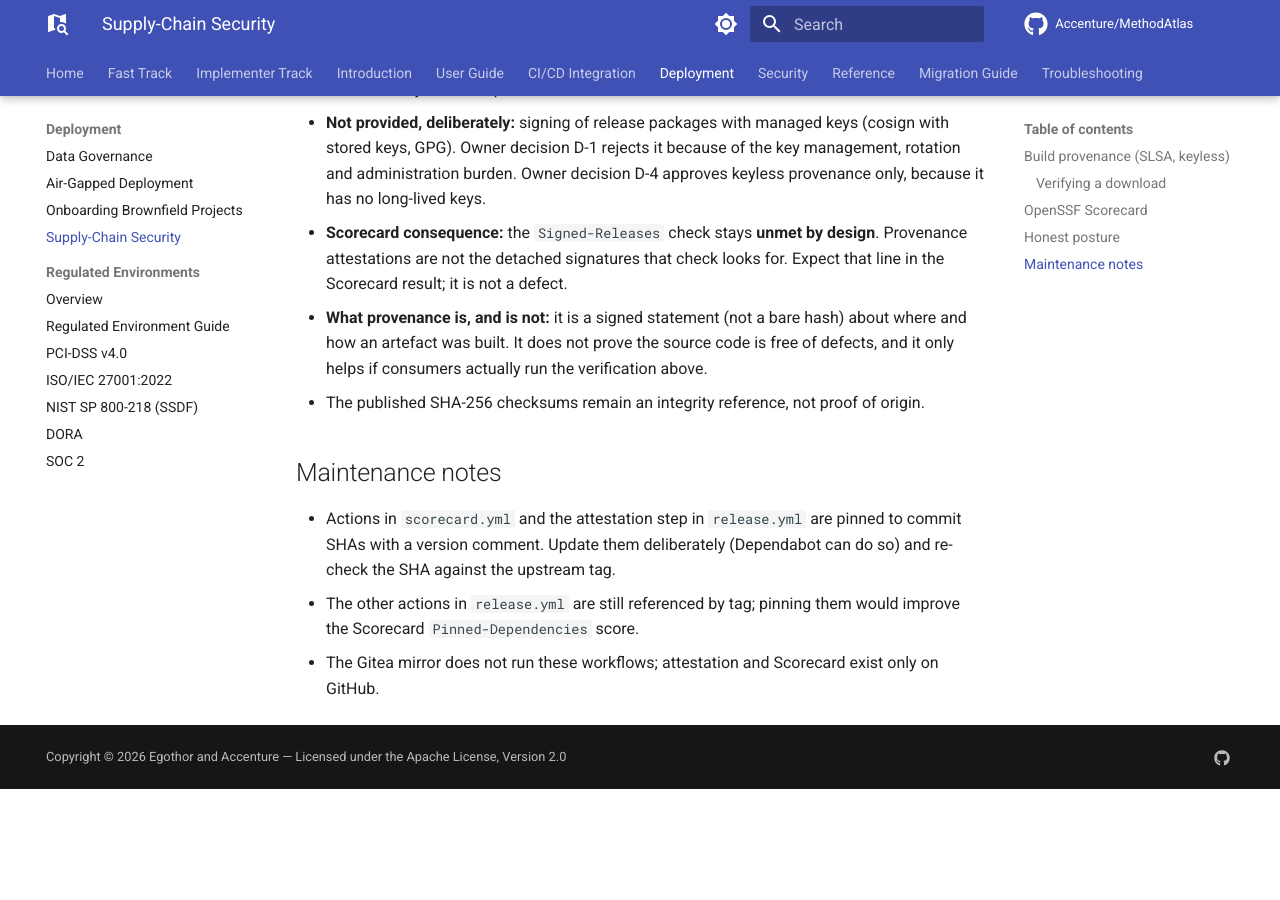
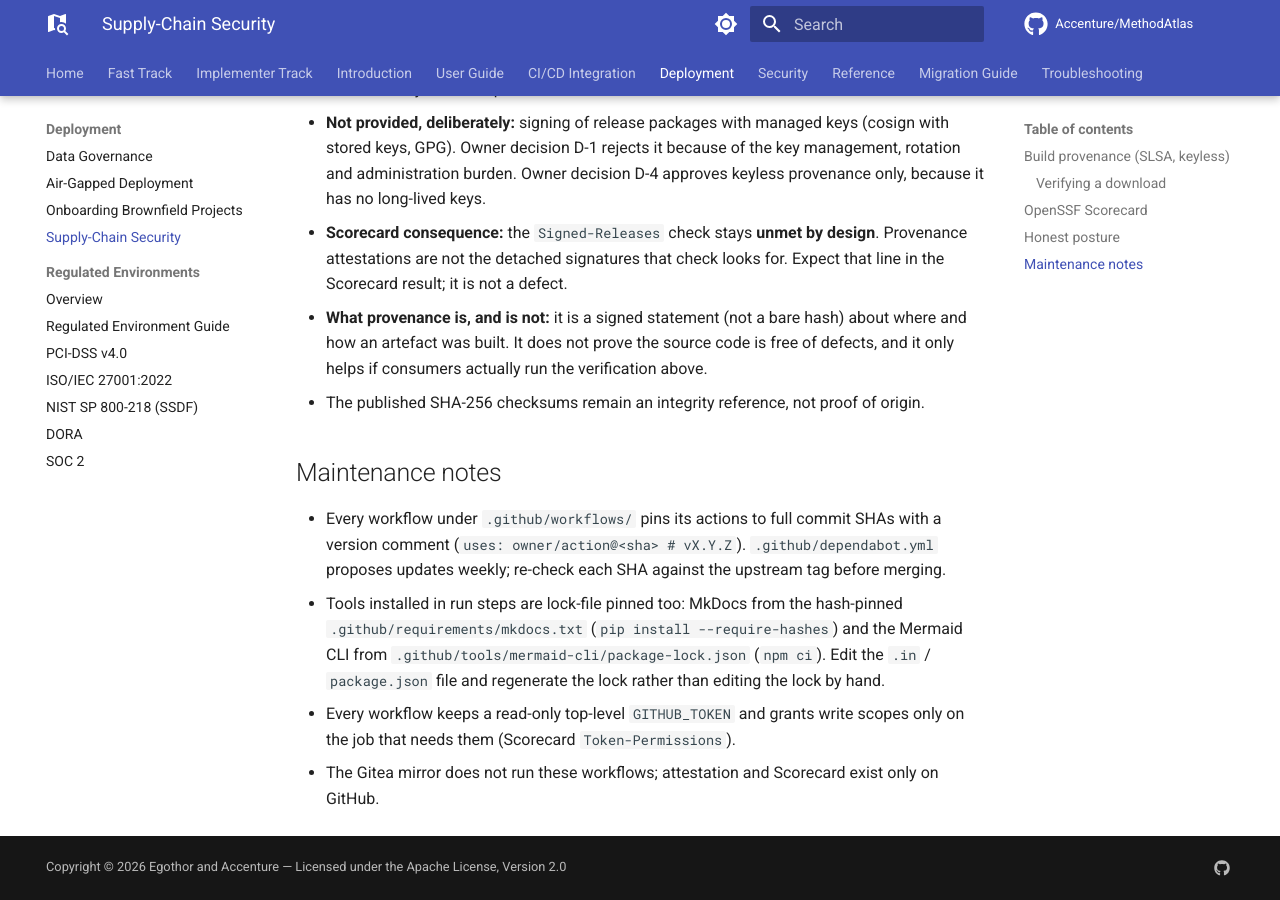
Before and after one commit to Accenture/MethodAtlas, an MkDocs documentation site: the page built from docs/deployment/supply-chain.md, in a window 1280 px wide and 900 px high, scrolled down 1460 px. Built offline with MkDocs 1.6.1 and Material for MkDocs 9.7.7, drawn with Linux system fonts in a browser that asks for light colours; comment, search, counter and statistics services are not loaded; before the commit the page ends 2249 px from its top, so only the background shows below that.

Commit message:
ci: least-privilege GITHUB_TOKEN and SHA-pinned dependencies
Addresses OpenSSF Scorecard Token-Permissions (#679) and
Pinned-Dependencies (#742) code-scanning alerts.

- Every workflow now declares a read-only top-level token; write scopes
  (security-events, pages, id-token, contents) move to the job that needs
  them: security-scan, pages, dependency-submission, methodatlas-analysis.
- All actions pinned to full commit SHAs with a version comment. Each pin
  is the commit the previously used major tag resolves to today, so
  behaviour is unchanged.
- MkDocs install uses a hash-pinned requirements lock
  (.github/requirements/mkdocs.txt, pip --require-hashes).
- Mermaid CLI install uses npm ci against a committed lock file
  (.github/tools/mermaid-cli) and fails fast if mmdc is not runnable.
- Add .github/dependabot.yml for github-actions, pip and npm so pins stay
  current.
- docs: ci-setup.md (stale permission note, missing models: read in the
  reusable-workflow example) and supply-chain.md maintenance notes.

```diff
--- a/docs/deployment/supply-chain.md
+++ b/docs/deployment/supply-chain.md
@@ -68,10 +68,16 @@ commit SHAs.
 
 ## Maintenance notes
 
-- Actions in `scorecard.yml` and the attestation step in `release.yml` are
-  pinned to commit SHAs with a version comment. Update them deliberately
-  (Dependabot can do so) and re-check the SHA against the upstream tag.
-- The other actions in `release.yml` are still referenced by tag; pinning them
-  would improve the Scorecard `Pinned-Dependencies` score.
+- Every workflow under `.github/workflows/` pins its actions to full commit
+  SHAs with a version comment (`uses: owner/action@<sha> # vX.Y.Z`).
+  `.github/dependabot.yml` proposes updates weekly; re-check each SHA against
+  the upstream tag before merging.
+- Tools installed in run steps are lock-file pinned too: MkDocs from the
+  hash-pinned `.github/requirements/mkdocs.txt` (`pip install --require-hashes`)
+  and the Mermaid CLI from `.github/tools/mermaid-cli/package-lock.json`
+  (`npm ci`). Edit the `.in` / `package.json` file and regenerate the lock
+  rather than editing the lock by hand.
+- Every workflow keeps a read-only top-level `GITHUB_TOKEN` and grants write
+  scopes only on the job that needs them (Scorecard `Token-Permissions`).
 - The Gitea mirror does not run these workflows; attestation and Scorecard
   exist only on GitHub.
```
Also changed, not shown: docs/ci-setup.md (+5 -2 lines), 11 other files.
